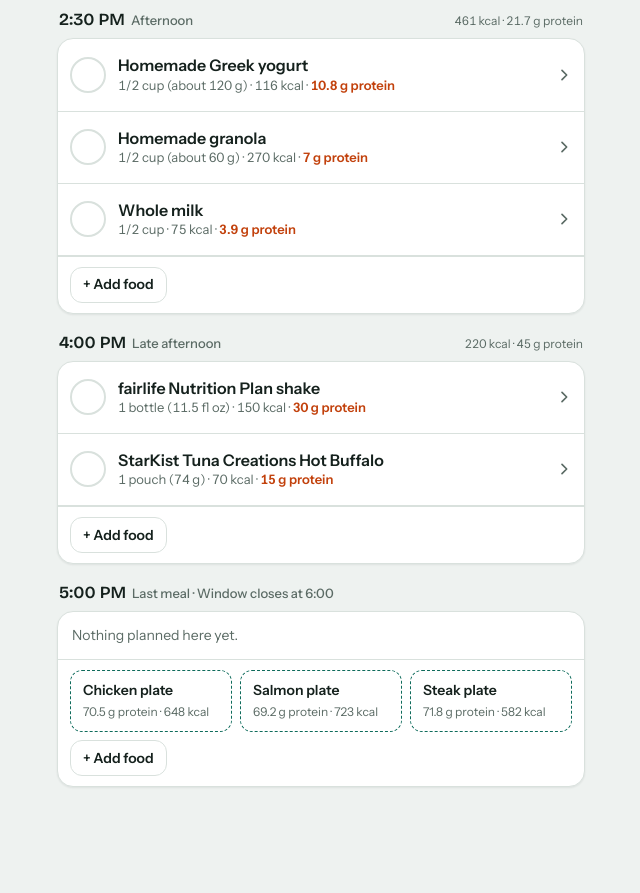
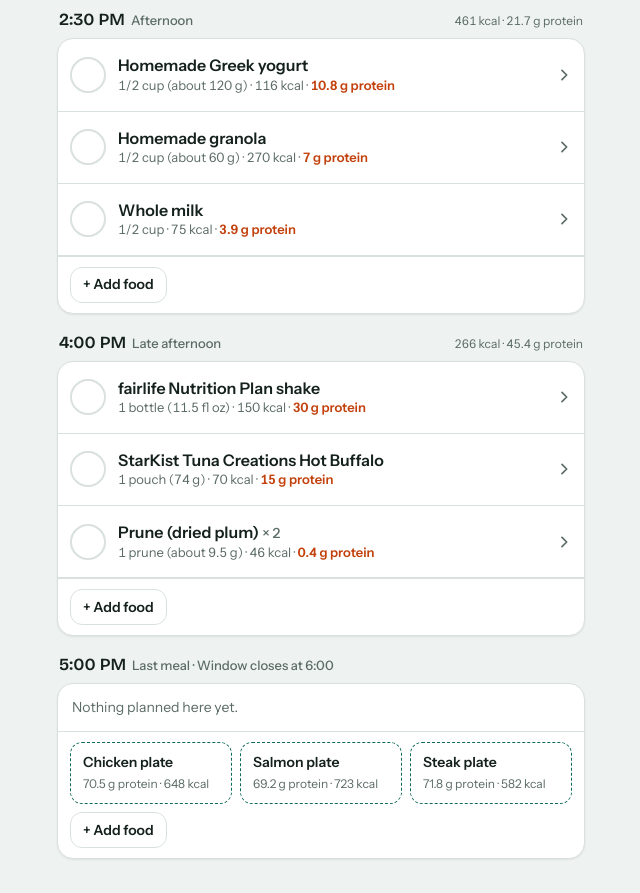
Before and after one commit to danga1967/Vigor, a plain HTML site: page docs/plate/index.html in a window 1280 px wide. Shown: the part 985-1878 px from the top of the page, without its empty margins (319-959 px from the left). Drawn offline with nearby package versions, Linux system fonts and the light colour scheme.

Commit message:
Add 2 prunes to Daily Plate's default 4 PM list
Adds a prune (dried plum) entry to the food library (USDA values scaled
to one pitted prune) and two of them to the late-afternoon staples.
Bumps the plate cache to v2 so installed copies refresh.

Co-Authored-By: Claude Sonnet 5.5 <noreply@anthropic.com>

```diff
--- a/docs/plate/index.html
+++ b/docs/plate/index.html
@@ -248,6 +248,7 @@ var LIB=[
  mk('blueberries','Blueberries','1 cup (148 g)','Fruit','usda',[84,1.1,21.4,0.5,3.6,1,9,0.4,114,9,0.2,0,0,14,3,9,0]),
  mk('banana','Banana','1 medium (118 g)','Fruit','usda',[105,1.3,27,0.4,3.1,1,6,0.3,422,32,0.2,0,0,10,4,24,0]),
  mk('orange','Orange','1 medium (131 g)','Fruit','usda',[62,1.2,15.4,0.2,3.1,0,52,0.1,237,13,0.1,0,0,70,14,39,0]),
+ mk('prune','Prune (dried plum)','1 prune (about 9.5 g)','Fruit','usda',[23,0.2,6.1,0,0.7,0,4,0.1,70,4,0,0,0,0.1,4,0.4,0],'Typical pitted dried plum, scaled from USDA values per 100 g. Brands vary a little.'),
 
  mk('kefir','Kefir, plain whole milk','1 cup (243 g)','Gut health','usda',[150,8,11,8,0,100,300,0,370,30,1,1,1,0,70,12,0],'Live cultures. Brands vary, so check the label.'),
  mk('sauerkraut','Sauerkraut, raw or refrigerated','1/2 cup (70 g)','Gut health','usda',[14,0.7,3.2,0,2,470,20,0.9,100,9,0.1,0,0,12,0,19,0],'Only the refrigerated, unpasteurized kind has live cultures. Very high in sodium.'),
@@ -277,7 +278,7 @@ var SLOTS=[
  {id:'snack',t:'4:00 PM',n:'Late afternoon',h:16},
  {id:'dinner',t:'5:00 PM',n:'Last meal',h:17,extra:'Window closes at 6:00'}
 ];
-var STAPLES=[['lemon',1,'am'],['propolis',1,'am'],['yoders',1,'am'],['ag1',1,'noon'],['egg',2,'noon'],['toast',1,'noon'],['celsius',1,'noon'],['yogurt',1,'aft'],['granola',1,'aft'],['milk',1,'aft'],['fairlife',1,'snack'],['tuna',1,'snack']];
+var STAPLES=[['lemon',1,'am'],['propolis',1,'am'],['yoders',1,'am'],['ag1',1,'noon'],['egg',2,'noon'],['toast',1,'noon'],['celsius',1,'noon'],['yogurt',1,'aft'],['granola',1,'aft'],['milk',1,'aft'],['fairlife',1,'snack'],['tuna',1,'snack'],['prune',2,'snack']];
 var PRESETS=[
  {n:'Chicken plate',i:[['chicken4',1.5],['broccoli',1],['sweetpotato',1],['oliveoil',1],['cottage',1]]},
  {n:'Salmon plate',i:[['salmon4',1.75],['spinach',2],['lentils',1],['avocado',0.5],['cottage',1]]},
--- a/docs/plate/sw.js
+++ b/docs/plate/sw.js
@@ -1,7 +1,7 @@
 /* Daily Plate service worker - offline + installability.
    Lives in its own folder (its scope). All apps on this site share one origin, so only
    ever delete caches that start with this app's prefix. Bump CACHE to force a refresh. */
-const CACHE = 'plate-v1';
+const CACHE = 'plate-v2';
 const PREFIX = 'plate-';
 
 self.addEventListener('install', e => {
```
Also changed, not shown: 1 other file.
